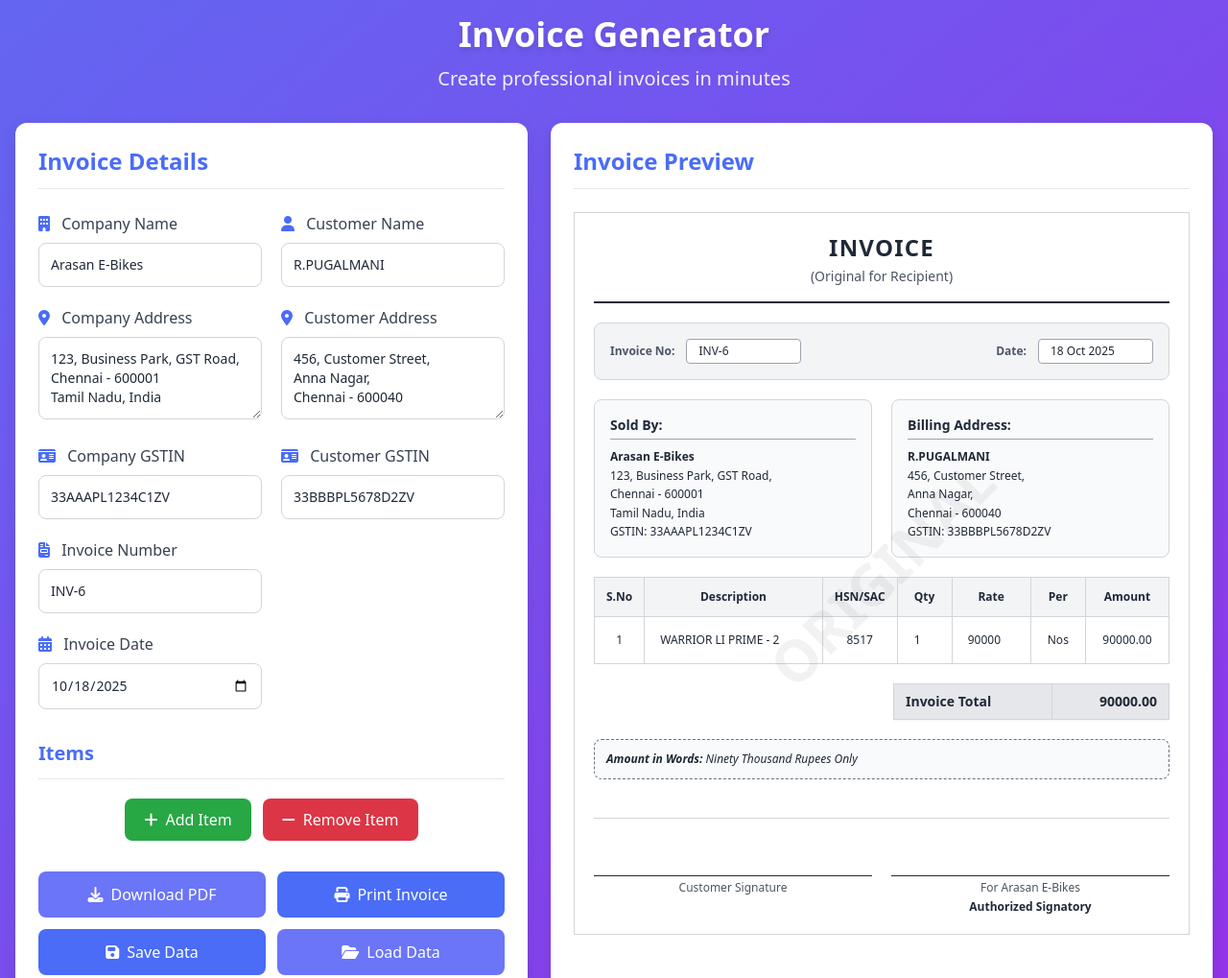
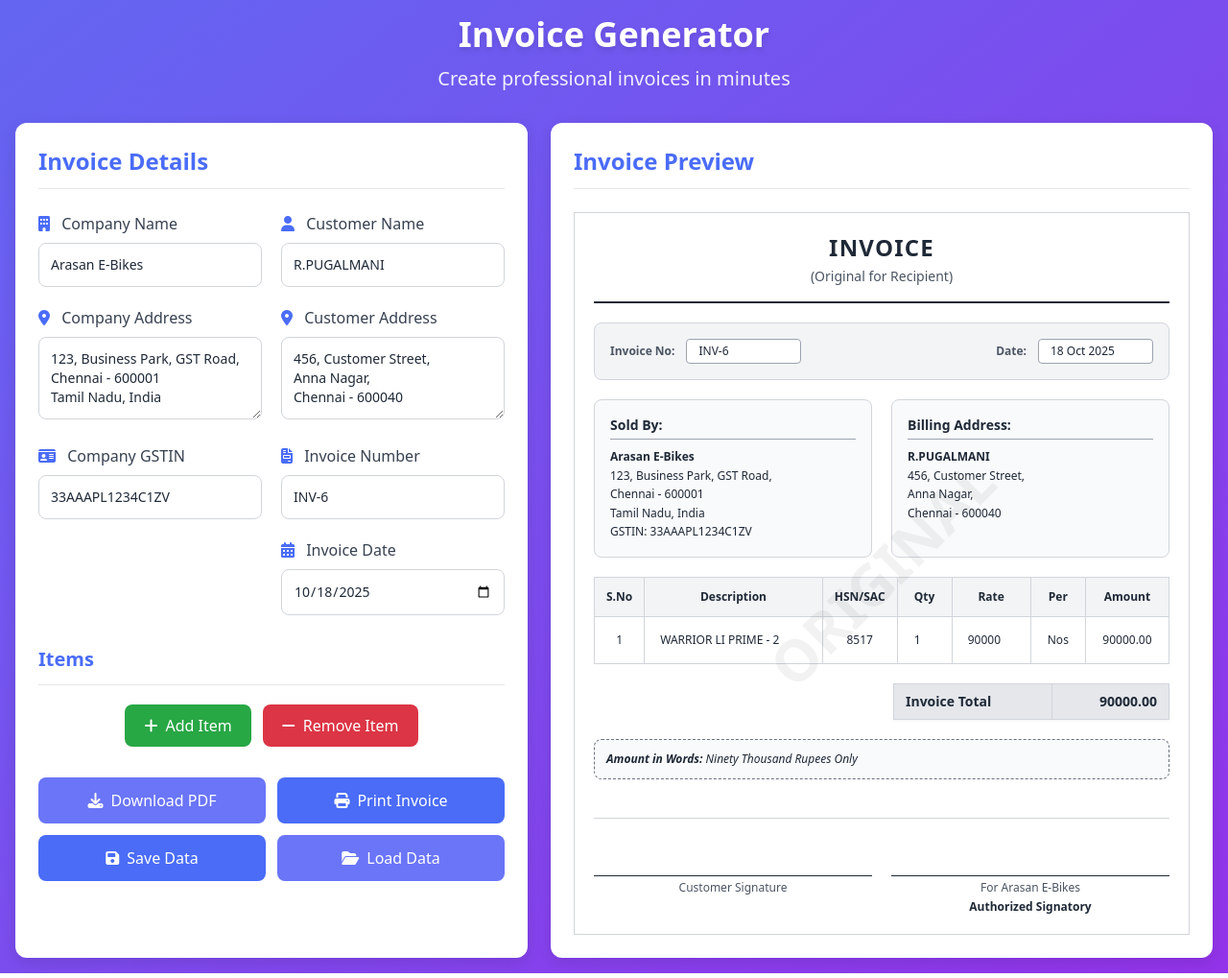
Before and after one commit to Naveenkumar-Kanniyappan/Tax-invice, a plain HTML site: page index.html in a window 1280 px wide. Shown: the top 1019 px of the page at 96% size. Drawn offline with nearby package versions, Linux system fonts and the light colour scheme.

Commit message:
add files

```diff
--- a/index.html
+++ b/index.html
@@ -123,22 +123,6 @@
                             <input type="text" id="companyGST" value="33AAAPL1234C1ZV" onchange="updatePreview()"
                                    class="w-full p-3 border border-gray-300 rounded-lg text-sm focus:border-primary focus:ring-2 focus:ring-blue-300 outline-none transition-all">
                         </div>
-
-                        <div>
-                            <label for="invoiceNumber" class="block mb-2 font-medium text-gray-700">
-                                <i class="fas fa-file-invoice mr-2 text-primary"></i> Invoice Number
-                            </label>
-                            <input type="text" id="invoiceNumber" value="INV-6" onchange="updatePreview()"
-                                   class="w-full p-3 border border-gray-300 rounded-lg text-sm focus:border-primary focus:ring-2 focus:ring-blue-300 outline-none transition-all">
-                        </div>
-
-                        <div>
-                            <label for="invoiceDate" class="block mb-2 font-medium text-gray-700">
-                                <i class="fas fa-calendar-alt mr-2 text-primary"></i> Invoice Date
-                            </label>
-                            <input type="date" id="invoiceDate" value="2025-10-18" onchange="updatePreview()"
-                                   class="w-full p-3 border border-gray-300 rounded-lg text-sm focus:border-primary focus:ring-2 focus:ring-blue-300 outline-none transition-all">
-                        </div>
                     </div>
 
                     <div class="space-y-5">
@@ -161,10 +145,18 @@
                         </div>
 
                         <div>
-                            <label for="customerGST" class="block mb-2 font-medium text-gray-700">
-                                <i class="fas fa-id-card mr-2 text-primary"></i> Customer GSTIN
+                            <label for="invoiceNumber" class="block mb-2 font-medium text-gray-700">
+                                <i class="fas fa-file-invoice mr-2 text-primary"></i> Invoice Number
                             </label>
-                            <input type="text" id="customerGST" value="33BBBPL5678D2ZV" onchange="updatePreview()"
+                            <input type="text" id="invoiceNumber" value="INV-6" onchange="updatePreview()"
+                                   class="w-full p-3 border border-gray-300 rounded-lg text-sm focus:border-primary focus:ring-2 focus:ring-blue-300 outline-none transition-all">
+                        </div>
+
+                        <div>
+                            <label for="invoiceDate" class="block mb-2 font-medium text-gray-700">
+                                <i class="fas fa-calendar-alt mr-2 text-primary"></i> Invoice Date
+                            </label>
+                            <input type="date" id="invoiceDate" value="2025-10-18" onchange="updatePreview()"
                                    class="w-full p-3 border border-gray-300 rounded-lg text-sm focus:border-primary focus:ring-2 focus:ring-blue-300 outline-none transition-all">
                         </div>
                     </div>
@@ -237,8 +229,7 @@
                                 <strong>R.PUGALMANI</strong><br>
                                 456, Customer Street,<br>
                                 Anna Nagar,<br>
-                                Chennai - 600040<br>
-                                GSTIN: 33BBBPL5678D2ZV
+                                Chennai - 600040
                             </div>
                         </div>
                     </div>
@@ -344,12 +335,10 @@
             // Update customer details
             const customerName = document.getElementById('customerName').value;
             const customerAddress = document.getElementById('customerAddress').value;
-            const customerGST = document.getElementById('customerGST').value;
 
             document.getElementById('previewCustomer').innerHTML =
                 `<strong>${customerName}</strong><br>` +
-                customerAddress.replace(/\n/g, '<br>') + '<br>' +
-                `GSTIN: ${customerGST}`;
+                customerAddress.replace(/\n/g, '<br>');
 
             // Update invoice details
             document.getElementById('previewInvNo').textContent = document.getElementById('invoiceNumber').value;
@@ -551,7 +540,6 @@
                 companyGST: document.getElementById('companyGST').value,
                 customerName: document.getElementById('customerName').value,
                 customerAddress: document.getElementById('customerAddress').value,
-                customerGST: document.getElementById('customerGST').value,
                 invoiceNumber: document.getElementById('invoiceNumber').value,
                 invoiceDate: document.getElementById('invoiceDate').value,
                 items: []
@@ -596,7 +584,6 @@
                         document.getElementById('companyGST').value = invoiceData.companyGST || '';
                         document.getElementById('customerName').value = invoiceData.customerName || '';
                         document.getElementById('customerAddress').value = invoiceData.customerAddress || '';
-                        document.getElementById('customerGST').value = invoiceData.customerGST || '';
                         document.getElementById('invoiceNumber').value = invoiceData.invoiceNumber || '';
                         document.getElementById('invoiceDate').value = invoiceData.invoiceDate || '';
 
```
